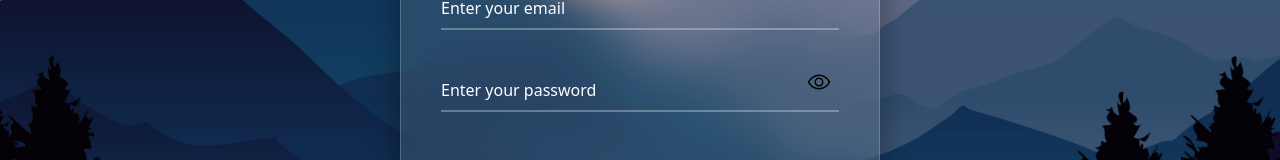
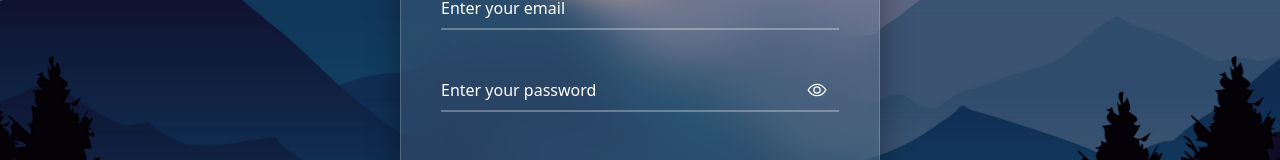
Before and after one commit to bimo3058/TugasAkhirRPL, a React (Vite) app in the folder sehari-app/: page / in a window 1280 px wide. Shown: the part 353-513 px from the top of the page. Built offline with nearby package versions, Linux system fonts and the light colour scheme; no server answers.

Commit message:
benerin dikit

```diff
--- a/sehari-app/src/Components/pages/Sign.jsx
+++ b/sehari-app/src/Components/pages/Sign.jsx
@@ -125,7 +125,7 @@ const Newlogin = () => {
               Enter your password
             </label>
             <span
-              className="mr-2 text-2xl cursor-pointer"
+              className="absolute top-1/2 right-3 -translate-y-1/2 cursor-pointer text-white text-xl"
               onClick={() => setShowPassword(!showPassword)}
             >
               {showPassword ? <IoEyeOffOutline /> : <IoEyeOutline />}
```
